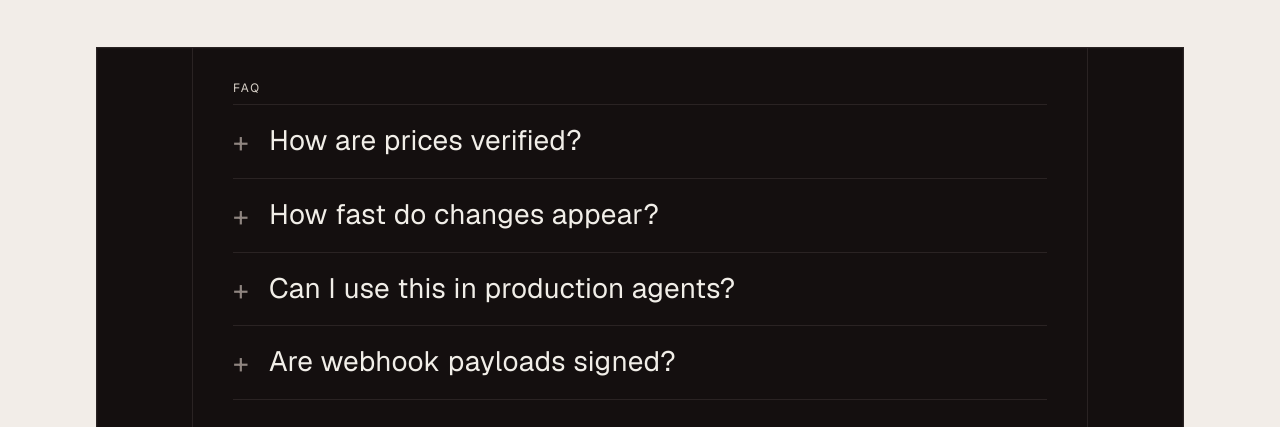
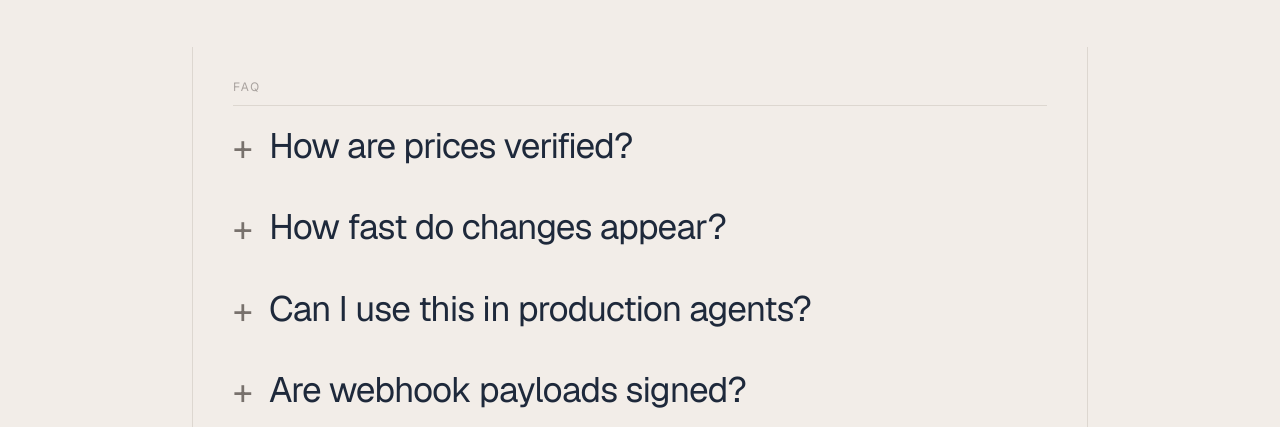
Before and after one commit to romeo-folie/llm-pricing-api, a Next.js app in the folder frontend/: page /pricing in a window 1280 px wide. Shown: the part 525-952 px from the top of the page. Built offline with nearby package versions, Linux system fonts and the light colour scheme; no server answers.

Commit message:
fix(faq): keep site palette and apply structure-only accordion styling

```diff
--- a/frontend/app/pricing/page.tsx
+++ b/frontend/app/pricing/page.tsx
@@ -123,45 +123,30 @@ export default function FeaturesPage() {
           ))}
         </section>
 
-        <section
-          aria-labelledby="faq-heading"
-          style={{
-            marginTop: "8px",
-            background: "#140f0f",
-            border: "1px solid #2a2323",
-            boxShadow: "inset 0 0 0 1px rgba(255,255,255,0.02)",
-          }}
-        >
-          <div className="mx-auto max-w-4xl border-x px-6 py-8 sm:px-10" style={{ borderColor: "#2a2323" }}>
+        <section aria-labelledby="faq-heading" style={{ marginTop: "8px" }}>
+          <div className="mx-auto max-w-4xl border-x px-6 py-8 sm:px-10" style={{ borderColor: "var(--border)" }}>
             <h2
               id="faq-heading"
               className="font-orbitron text-xs tracking-[0.14em] uppercase"
-              style={{ color: "#d8d1c8", marginBottom: "8px" }}
+              style={{ color: "var(--dim)", marginBottom: "10px" }}
             >
               FAQ
             </h2>
 
-            <div>
-              {FAQ.map((item, idx) => (
-                <details
-                  key={item.q}
-                  className="group"
-                  style={{
-                    borderTop: idx === 0 ? "1px solid #2a2323" : "none",
-                    borderBottom: "1px solid #2a2323",
-                  }}
-                >
+            <div style={{ borderTop: "1px solid var(--border)" }}>
+              {FAQ.map((item) => (
+                <details key={item.q} className="group py-1">
                   <summary
-                    className="list-none cursor-pointer select-none py-5 font-orbitron text-[1.65rem] sm:text-[1.75rem] leading-[1.1] tracking-[0.01em] flex items-start gap-4"
-                    style={{ color: "#f1eee8" }}
+                    className="list-none cursor-pointer select-none py-4 font-outfit text-[2rem] sm:text-[2.2rem] leading-[1.12] tracking-tight flex items-start gap-4"
+                    style={{ color: "var(--ink)" }}
                   >
-                    <span className="mt-[2px] w-5 text-[#8f8580]">
+                    <span className="mt-[2px] w-5" style={{ color: "var(--muted)" }}>
                       <span className="group-open:hidden">+</span>
                       <span className="hidden group-open:inline">−</span>
                     </span>
                     <span>{item.q}</span>
                   </summary>
-                  <p className="pb-5 pl-9 font-outfit text-base leading-relaxed" style={{ color: "#b8aea7", maxWidth: "80ch" }}>
+                  <p className="pb-4 pl-9 font-outfit text-base leading-relaxed" style={{ color: "var(--muted)", maxWidth: "80ch" }}>
                     {item.a}
                   </p>
                 </details>
```
